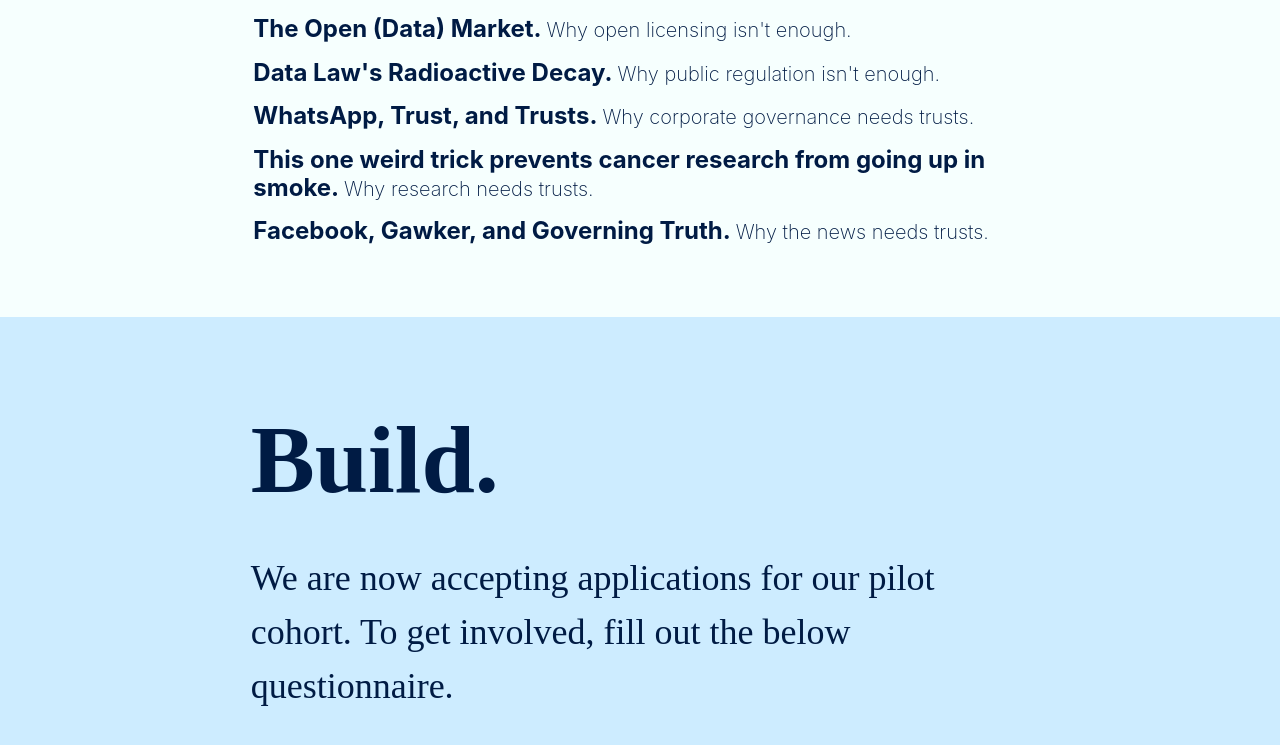
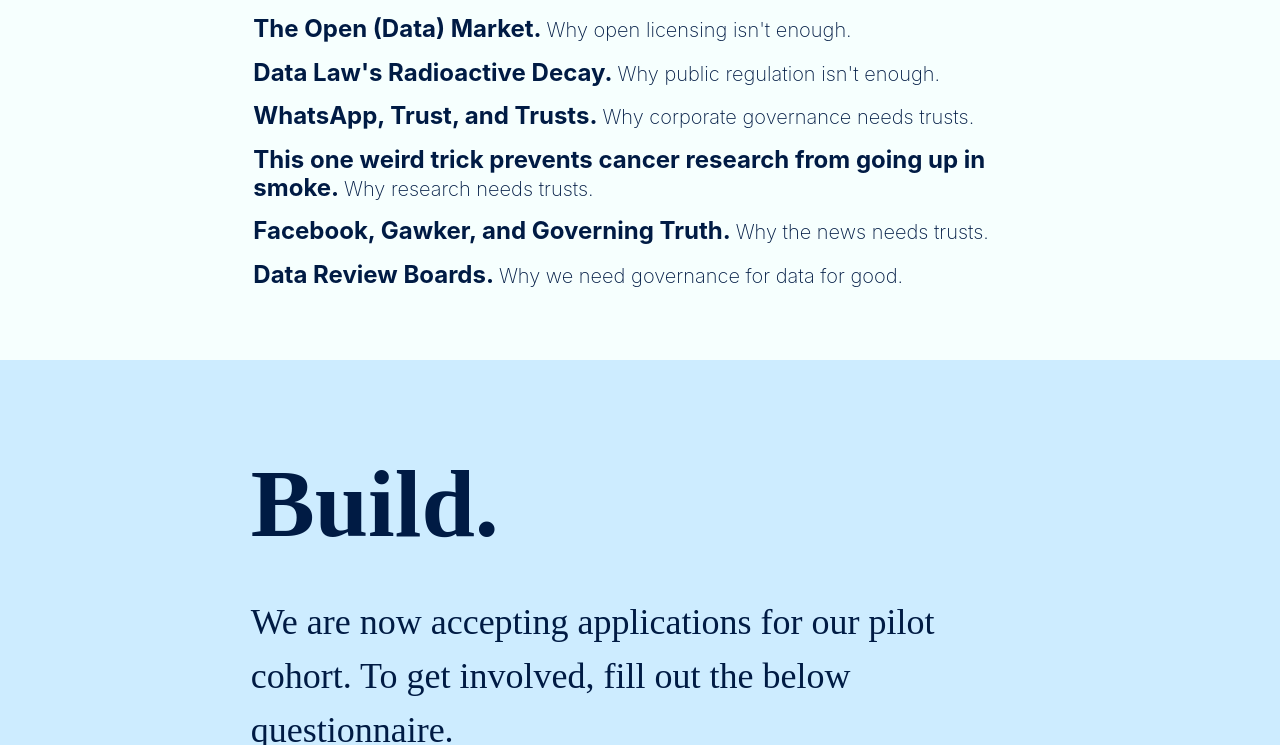
Before and after one commit to digitalpublic/digitalpublic.github.io, a Jekyll site: the page index.html, which Jekyll copies as it is, in a window 1280 px wide and 900 px high, scrolled down 1621 px, cut to the strip 0-745 px from the top of the window. Built offline with Jekyll 4.4.1, drawn with Linux system fonts in a browser that asks for light colours; nearby versions of some CDN libraries.

Commit message:
Update index.html

```diff
--- a/index.html
+++ b/index.html
@@ -49,7 +49,7 @@
   <li class="dib mr2"><a href="https://medium.com/@McDapper/whatsapp-trust-trusts-980ec18d71b2#.q7k3xi165" class="f4 f3-ns b db pa2 link dim navy">WhatsApp, Trust, and Trusts. <span class="f4 fw2">Why corporate governance needs trusts.</span></a> </li>
   <li class="dib mr2"><a href="https://medium.com/@keithporcaro/this-one-weird-trick-prevents-cancer-research-from-going-up-in-smoke-b592ac2d2568#.fwznmaadk" class="f4 f3-ns b db pa2 link dim navy">This one weird trick prevents cancer research from going up in smoke. <span class="f4 fw2">Why research needs trusts.</span></a></li>
   <li class="dib mr2"><a href="https://medium.com/@McDapper/gawker-facebook-governing-truth-7ef747d9841e#.blko6o976" class="f4 f3-ns b db pa2 link dim navy">Facebook, Gawker, and Governing Truth. <span class="f4 fw2">Why the news needs trusts.</span></a></li>
-
+  <li class="dib mr2"><a href="https://https://medium.com/@McDapper/data-review-boards-c1838bae3527" class="f4 f3-ns b db pa2 link dim navy">Data Review Boards. <span class="f4 fw2">Why we need governance for data for good.</span></a></li>
       </ul>
   </div>
 
```
